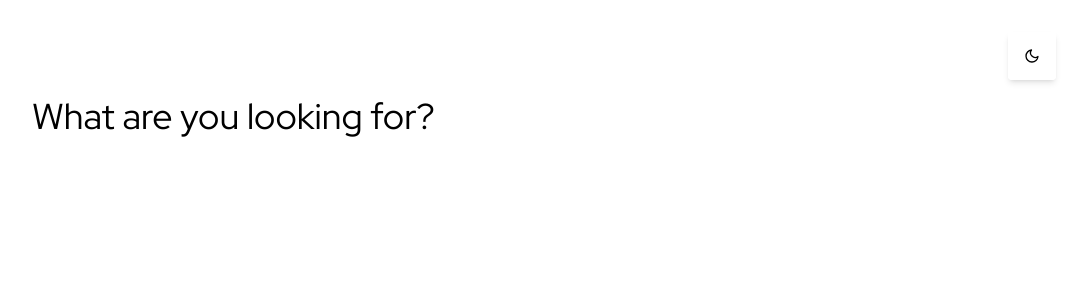
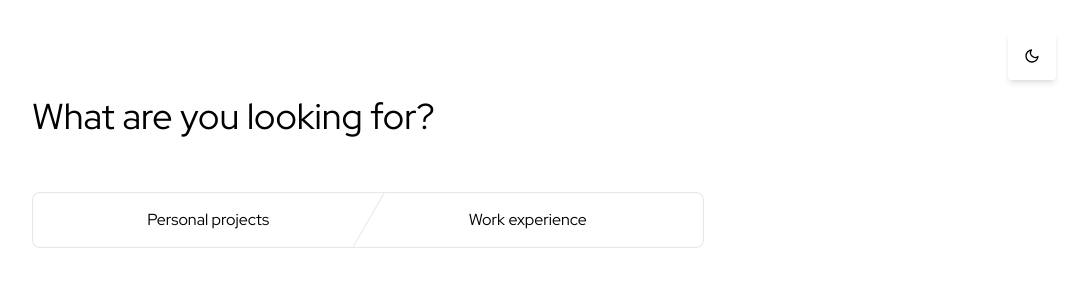
Before and after one commit to sparlos/sparling-dev, a Next.js app: page /projects-and-skills in a window 1280 px wide. Shown: the top 300 px of the page, without its empty margins (192-1277 px from the left). Built offline with nearby package versions, Linux system fonts and the light colour scheme.

Commit message:
initial styling for big toggle on projects and skills page

```diff
--- /dev/null
+++ b/components/BigToggle.tsx
@@ -0,0 +1,90 @@
+import { motion } from 'framer-motion'
+import { useTheme } from 'next-themes'
+import { useState } from 'react'
+import {
+  DEFAULT_SLIDE_RIGHT_PROPS,
+  DEFAULT_SPRING_TRANSITION,
+} from '../utils/framer'
+
+type BigToggleProps = {
+  toggleLeftText: string
+  toggleRightText: string
+}
+
+export default function BigToggle({
+  toggleLeftText,
+  toggleRightText,
+}: BigToggleProps) {
+  const [toggleState, setToggleState] = useState<null | 'left' | 'right'>(null)
+  const [hoveredState, setHoveredState] = useState<null | 'left' | 'right'>(
+    null
+  )
+  const { theme, systemTheme } = useTheme()
+  const currentTheme = theme !== 'system' ? theme : systemTheme
+
+  const BUTTON_CLASS = 'relative border-y border-solid flex-1  '
+
+  return (
+    <div className="relative flex h-14">
+      <motion.button
+        className={BUTTON_CLASS + '-mr-4 overflow-hidden rounded-l-lg border-l'}
+        onClick={() => setToggleState('left')}
+        onHoverStart={() => setHoveredState('left')}
+        onFocus={() => setHoveredState('left')}
+        onHoverEnd={() => setHoveredState(null)}
+      >
+        <div
+          className={`relative z-[2] transition-colors duration-75 dark:text-white ${
+            toggleState === 'left' ? 'text-white' : ''
+          }`}
+        >
+          {toggleLeftText}
+        </div>
+        <motion.div
+          initial={{ width: 0 }}
+          animate={{
+            width:
+              toggleState === 'left'
+                ? '100%'
+                : hoveredState === 'left'
+                ? '15%'
+                : 0,
+          }}
+          transition={toggleState === 'left' ? DEFAULT_SPRING_TRANSITION : {}}
+          style={{ transformOrigin: '100% 0' }}
+          className="absolute inset-0 z-[1] h-full -skew-x-[30deg] rounded-l-lg bg-gradient-to-r from-violet-800 to-pink-500"
+        />
+      </motion.button>
+      <div className="z-10 -mt-1 h-[115%] w-px rotate-[30deg] bg-gray-200 dark:bg-white" />
+      <motion.button
+        className={BUTTON_CLASS + '-ml-4 overflow-hidden rounded-r-lg border-r'}
+        onClick={() => setToggleState('right')}
+        onFocus={() => setHoveredState('right')}
+        onHoverStart={() => setHoveredState('right')}
+        onHoverEnd={() => setHoveredState(null)}
+      >
+        <div
+          className={`relative z-[2] transition-colors duration-75 dark:text-white ${
+            toggleState === 'right' ? 'text-white' : ''
+          }`}
+        >
+          {toggleRightText}
+        </div>
+        <motion.div
+          initial={{ width: 0 }}
+          animate={{
+            width:
+              toggleState === 'right'
+                ? '100%'
+                : hoveredState === 'right'
+                ? '12%'
+                : 0,
+          }}
+          transition={toggleState === 'right' ? DEFAULT_SPRING_TRANSITION : {}}
+          style={{ transformOrigin: '0 100%' }}
+          className="absolute inset-0 z-[1] h-full -skew-x-[30deg] bg-gradient-to-r from-cyan-600 to-teal-400"
+        />
+      </motion.button>
+    </div>
+  )
+}
--- a/pages/projects-and-skills/index.tsx
+++ b/pages/projects-and-skills/index.tsx
@@ -1,4 +1,5 @@
 import { motion } from 'framer-motion'
+import BigToggle from '../../components/BigToggle'
 import ScrollableContentContainer from '../../components/ScrollableContentContainer'
 import { headingAnimation } from '../../utils/animations/projectsAndSkills'
 
@@ -8,6 +9,12 @@ export default function ProjectsAndSkills() {
       <motion.h1 className="text-4xl" {...headingAnimation}>
         What are you looking for?
       </motion.h1>
+      <div className="mt-14">
+        <BigToggle
+          toggleLeftText="Personal projects"
+          toggleRightText="Work experience"
+        />
+      </div>
     </ScrollableContentContainer>
   )
 }
```
